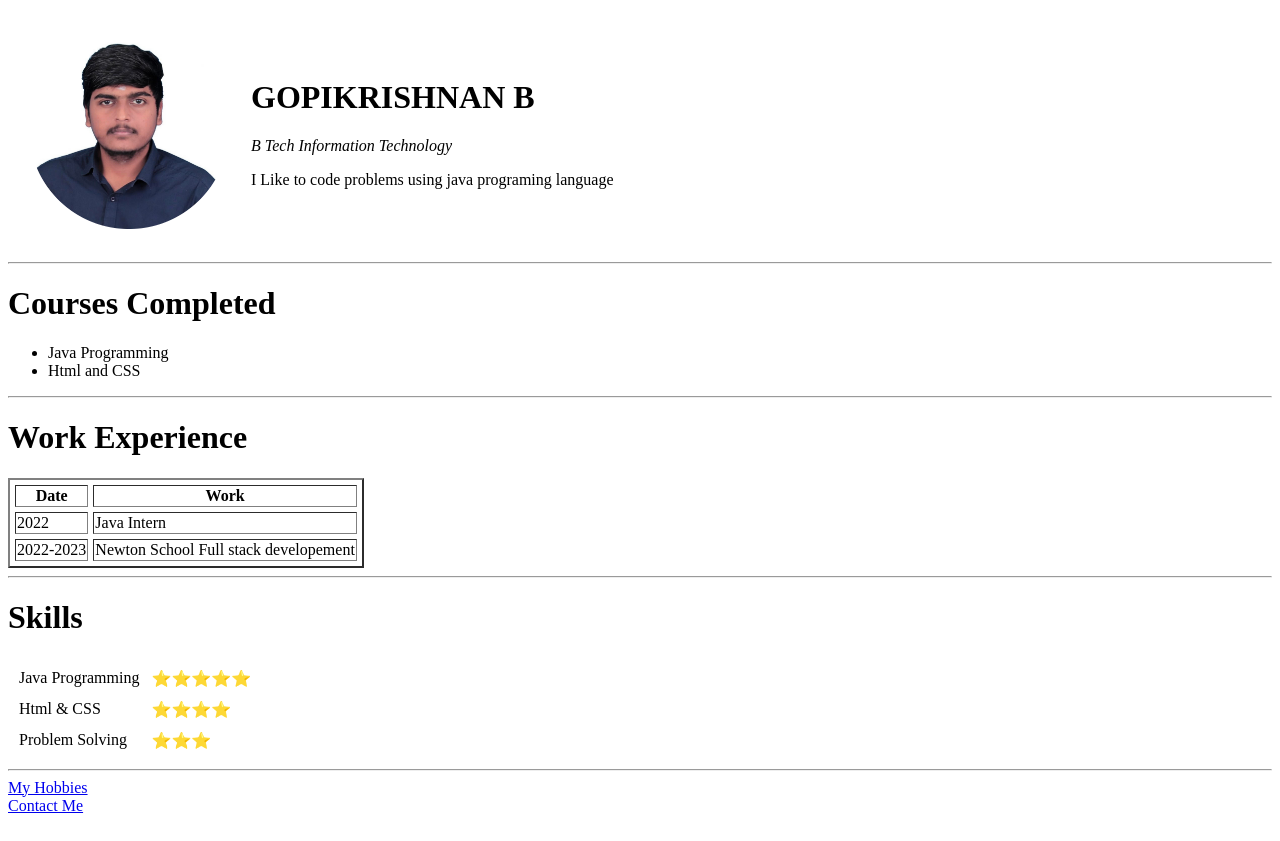
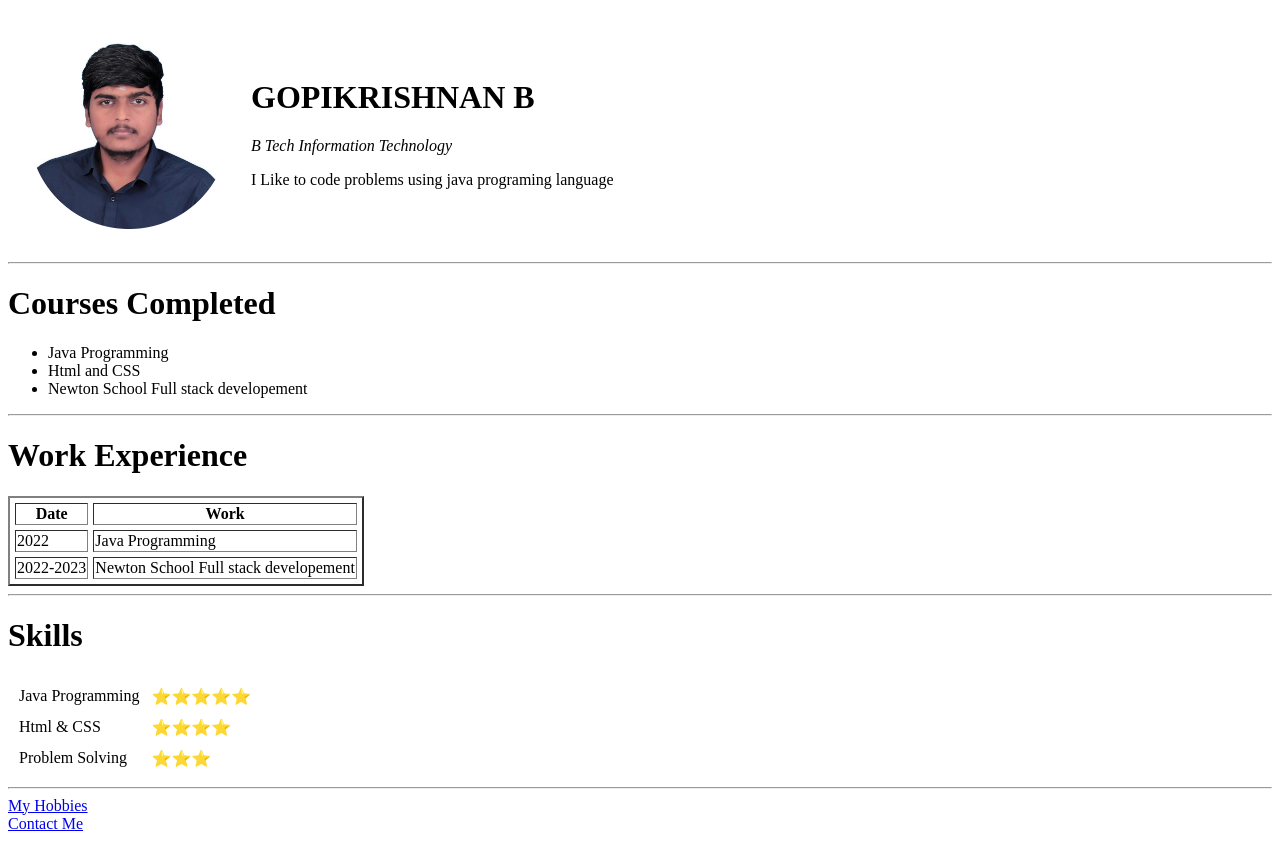
Before and after one commit to gopikrishnan123/CV, a plain HTML site: page index.html in a window 1280 px wide. Drawn offline with Linux system fonts and the light colour scheme.

Commit message:
Update index.html

```diff
--- a/index.html
+++ b/index.html
@@ -24,6 +24,7 @@
     <ul>
         <li>Java Programming</li>
         <li>Html and CSS</li>
+        <li>Newton School Full stack developement</li>
     </ul>
     <hr>
     <h1>Work Experience</h1>
@@ -34,7 +35,7 @@
         </tr>
         <tr>
             <td>2022</td>
-            <td>Java Intern</td>
+            <td>Java Programming</td>
         </tr>
         <tr>
             <td>2022-2023</td>
```
